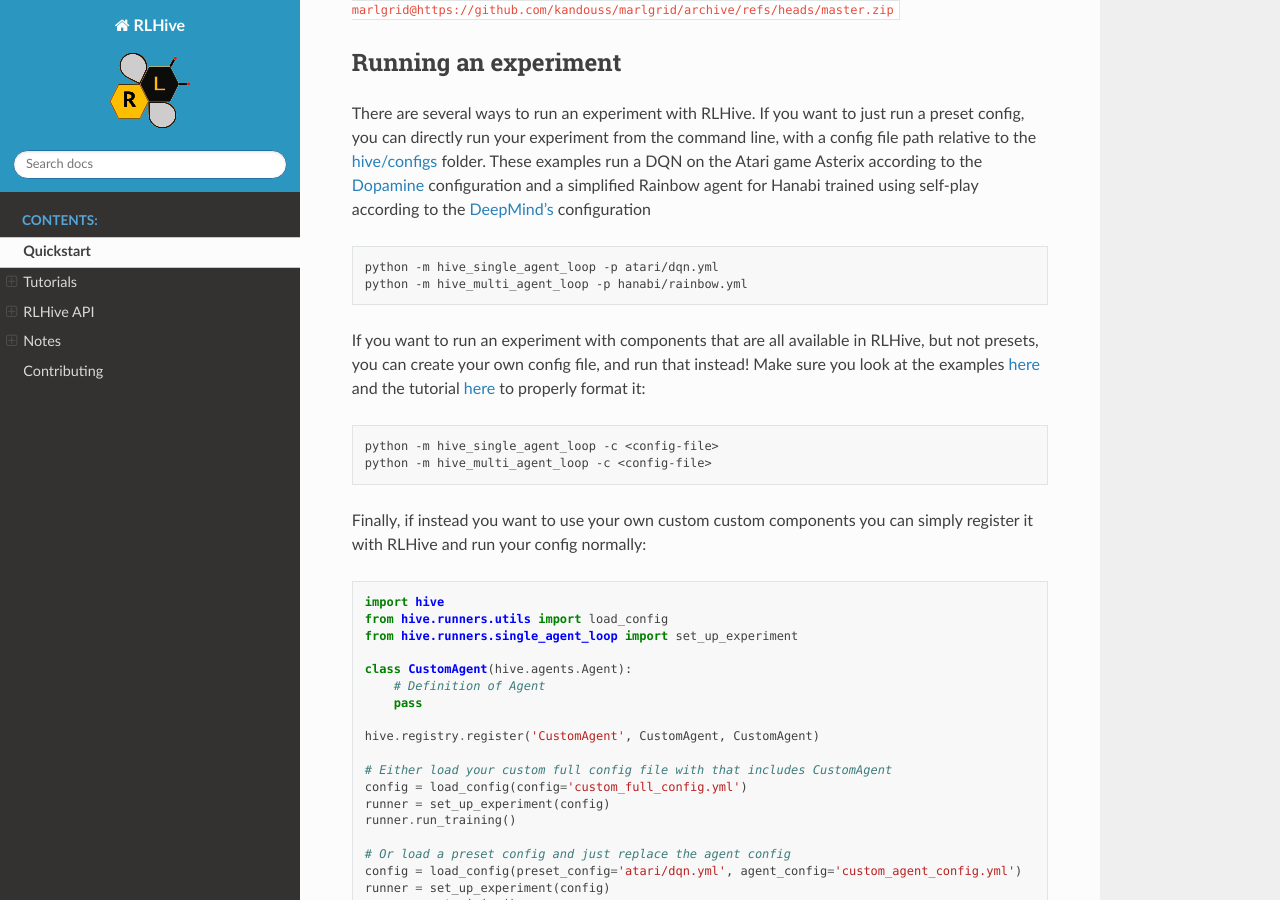
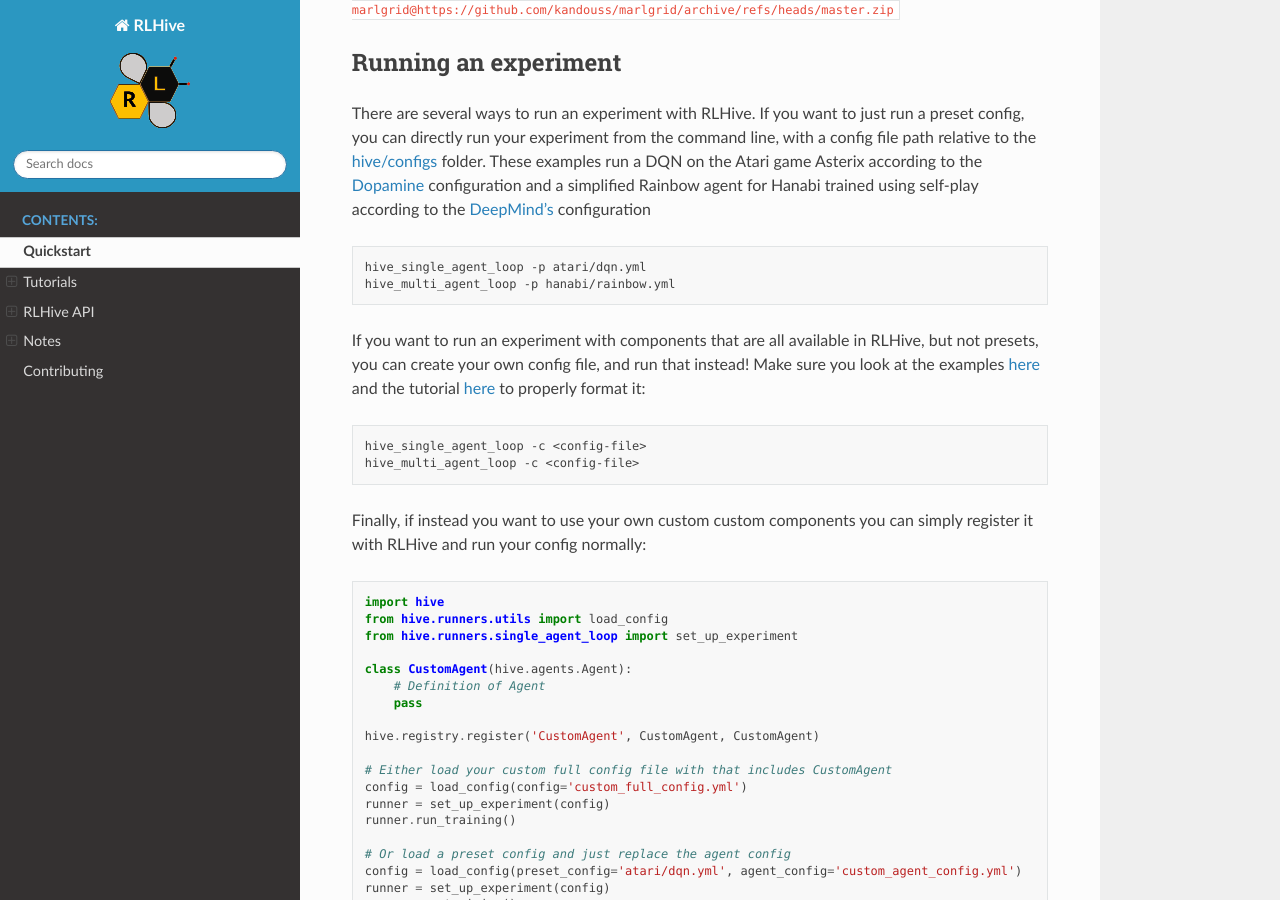
Before and after one commit to chandar-lab/RLHive, a Sphinx documentation site: the page built from docs/quickstart.rst, in a window 1280 px wide and 900 px high, scrolled down 632 px. Built offline with Sphinx 7.4.7 and the Read the Docs theme 2.0.0, drawn with Linux system fonts in a browser that asks for light colours.

Commit message:
Update quickstart.rst

```diff
--- a/docs/quickstart.rst
+++ b/docs/quickstart.rst
@@ -42,8 +42,8 @@
 
 .. code-block:: bash
 
-    python -m hive_single_agent_loop -p atari/dqn.yml
-    python -m hive_multi_agent_loop -p hanabi/rainbow.yml
+    hive_single_agent_loop -p atari/dqn.yml
+    hive_multi_agent_loop -p hanabi/rainbow.yml
 
 If you want to run an experiment with components that are all available in RLHive,
 but not presets, you can create your own config file, and run that instead! Make
@@ -53,8 +53,8 @@
 
 .. code-block:: bash
 
-    python -m hive_single_agent_loop -c <config-file>
-    python -m hive_multi_agent_loop -c <config-file>
+    hive_single_agent_loop -c <config-file>
+    hive_multi_agent_loop -c <config-file>
 
 Finally, if instead you want to use your own custom custom components you can
 simply register it with RLHive and run your config normally:
```
